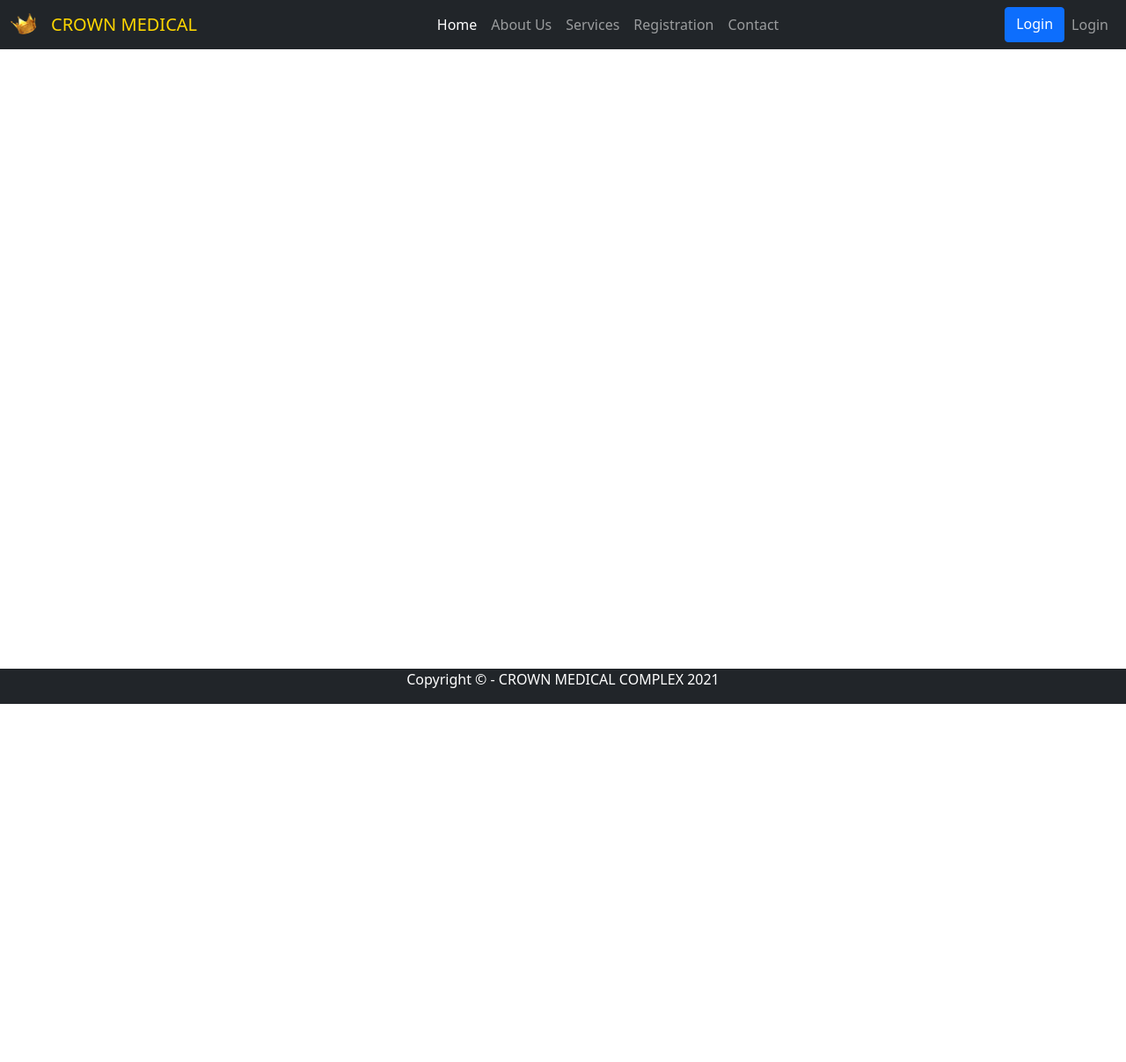
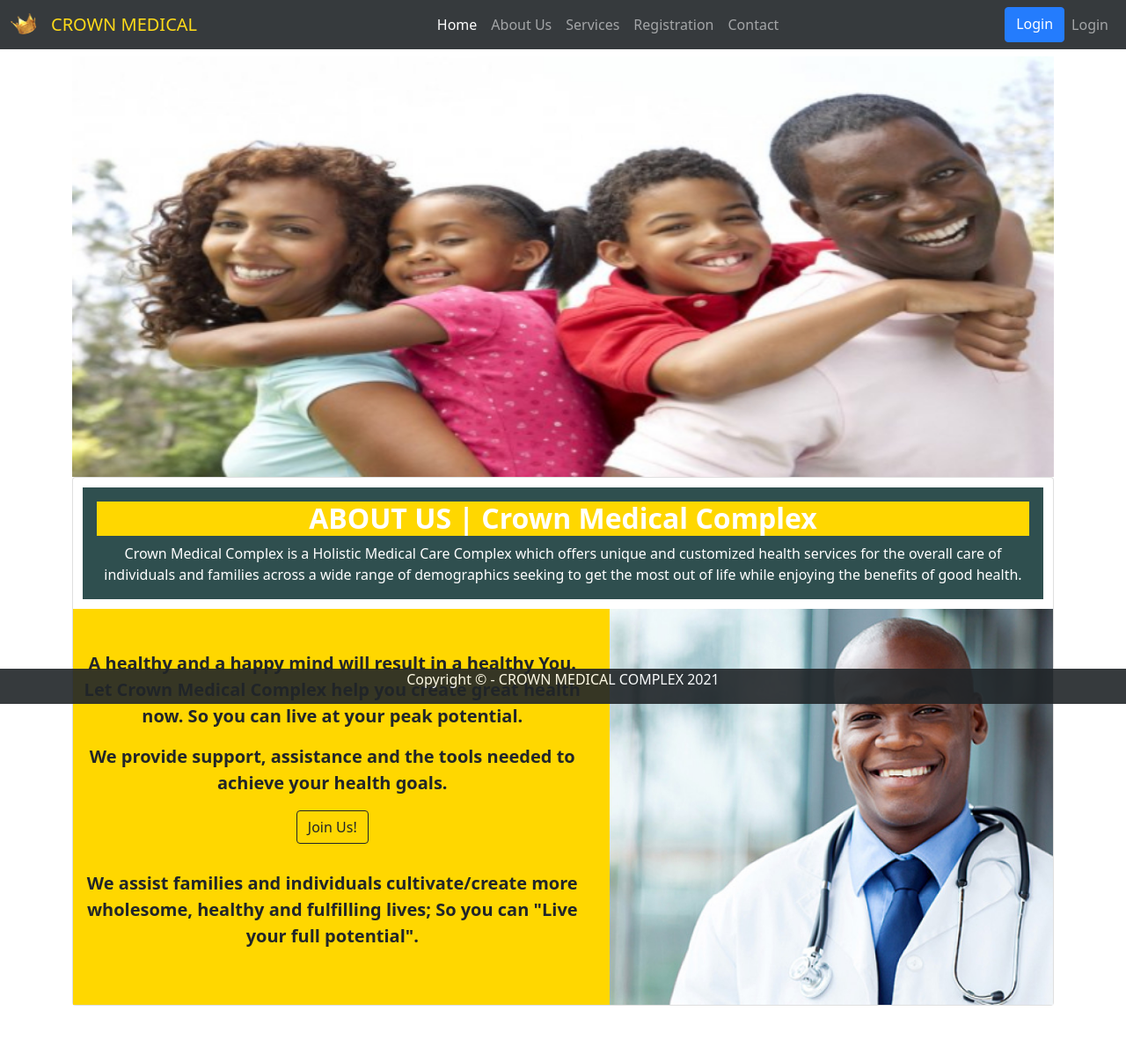
Before and after one commit to lemdoug/crownmedical, a PHP site: page /aboutus.php in a window 1280 px wide. Shown: the whole page at 88% size. Before the commit the page ends 800 px from the top, so only its background shows below. Run offline with PHP 8.4, Linux system fonts and the light colour scheme.

Commit message:
about us page updated

```diff
--- a/aboutus.php
+++ b/aboutus.php
@@ -5,4 +5,65 @@
 
 ?>
 
+
+<img src="images/aboutusfamily.jpg" class="d-block w-100 h-100" alt="About Us">
+
+<div class="card" >
+
+  <div class="card-body text-center " style="background-color:DarkSlateGrey; margin:1%">
+    <h2 class="card-title" style="font-weight: bold; color:white; background-color:gold; ">ABOUT US | Crown Medical Complex</h2>
+    <p class="card-text" style="color:white;">Crown Medical Complex is a Holistic Medical Care Complex which offers unique and customized health services for the overall care of individuals and families across a wide range of demographics seeking to get the most out of life while enjoying the benefits of good health.</p>
+  </div>
+
+
+
+  <style>
+      .blkcontainer {
+        display: flex;
+        align-items: center;
+        justify-content: center;
+       background-color:gold;
+        }
+      img {
+        max-width: 100%
+      }
+      .blkimage {
+        flex-basis: 120%
+      }
+      .blktext {
+        font-size: 20px;
+        padding-right: 20px;
+        text-align: center;
+        font-weight: bold;
+
+      }
+    </style>
+
+    <div class="blkcontainer">
+    <div class="blktext">
+        <p>
+          A healthy and a happy mind will result in a healthy You. Let Crown Medical Complex help you create great health now.
+          So you can live at your peak potential.
+        </p>
+        <p>
+          We provide support, assistance and the tools needed to achieve your health goals.
+        </p>
+        <a class="btn btn-outline-dark" role="button" href="registration.php">
+          Join Us!
+        </a>
+        <p>
+          <br/>
+          We assist families and individuals cultivate/create more wholesome, healthy and fulfilling lives; So you can "Live your full potential".
+        </p>
+
+
+
+      </div>
+      <div class="blkimage">
+        <img src="images\owner.jpg">
+      </div>
+
+    </div>
+
+
 <?php require_once 'includes/footer.php'?>
--- a/includes/footer.php
+++ b/includes/footer.php
@@ -1,5 +1,5 @@
 
-<div id="footer" class = "bg-dark text-white fixed-bottom">
+<div id="footer" class = "bg-dark text-white fixed-bottom" style = "opacity:0.9;">
 
 <p class="text-center">Copyright &copy; - CROWN MEDICAL COMPLEX <?php echo date('Y'); ?></p>
 
--- a/includes/header.php
+++ b/includes/header.php
@@ -17,12 +17,14 @@
     <link rel="stylesheet" href="/resources/demos/style.css">
 
     <title>Crown Medical - <?php echo $title ?></title>
+    <!-- company icon added to the page title -->
     <link rel="icon" href="icons\icon.ico" type="image/icon type">
   </head>
-  <body>
+  <body style="margin-bottom:5%;margin:5%">
 
-  <nav class="navbar navbar-expand-lg navbar-dark bg-dark">
+  <nav class="navbar navbar-expand-lg navbar-dark bg-dark fixed-top" style="opacity:0.9;">
       <div class="container-fluid">
+        <!-- clickable company icon added to the navbar alongside company name -->
       <a class="navbar-brand" href="index.php"><img src="icons\icon.ico" alt="" width="30" height="24" class="d-inline-block align-text-top img-fluid rounded-circle" style ="height:10%"></a>
         <a class="navbar-brand" href="index.php" style = "color:gold">CROWN MEDICAL</a>
         <button class="navbar-toggler" type="button" data-bs-toggle="collapse" data-bs-target="#navbarNav" aria-controls="navbarNav" aria-expanded="false" aria-label="Toggle navigation">
@@ -50,14 +52,16 @@
       </div>
 
       <div class="navbar-nav ml-auto">
+        <!-- changes the Login button to welsome message to user once logged in -->
           <?php
               if(!isset($_SESSION["username"])){
           ?>
           <a class="btn btn-primary" data-bs-toggle="offcanvas" href="login.php" role="button" aria-controls="offcanvasExample">
-  Login
-</a>
+            Login
+        </a>
           <a class="nav-item nav-link" href="login.php">Login</a>
 
+          <!-- displays username of person logged in once login process has been completed -->
           <?php } else { ?>
             <a class="nav-item nav-link" href="#"><span>Welcome <?php echo strtoupper($_SESSION['username']) ?>! </span></a>
             <a class="nav-item nav-link" href="logout.php">Logout</a>
```
Also changed, not shown: index.php (+15 -4 lines), images/aboutusfamily.jpg (added), images/owner.jpg (added).
